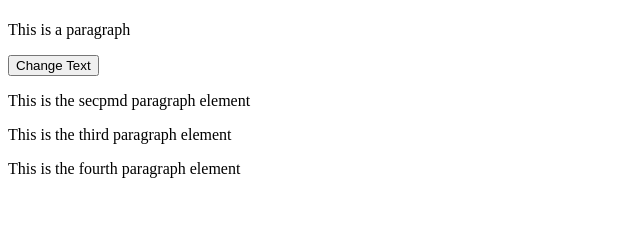
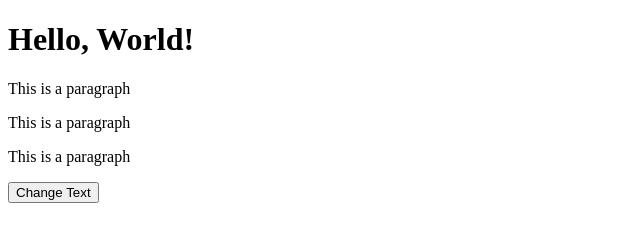
Before and after one commit to thechrishouse/ChrisH_Intro_to_DOM, a plain HTML site: page index.html in a window 1280 px wide. Shown: the whole page, without its empty margins (0-640 px from the left). Drawn offline with Linux system fonts and the light colour scheme.

Commit message:
updated script.js to reflect Canvas exercise

```diff
--- a/index.html
+++ b/index.html
@@ -6,12 +6,11 @@
     <title>Intro To DOM</title>
 </head>
 <body>
-    <h1 id="title"></h1>
-    <p id="description">This is a paragraph</p>
+    <h1 id="main-heading">Hello, World!</h1>
+    <p class="description">This is a paragraph</p>
+    <p class="description">This is a paragraph</p>
+    <p class="description">This is a paragraph</p>
     <button id="changeText">Change Text</button>
-    <p class="passages">This is the secpmd paragraph element</p>
-    <p class="passages">This is the third paragraph element</p>
-    <p class="passages">This is the fourth paragraph element</p>
     <script type="text/javascript" src="script.js"></script>
 </body>
 </html>
--- a/script.js
+++ b/script.js
@@ -5,6 +5,6 @@ console.log(titleElement);
 let description = document.querySelector('.description');
 console.log(description);
 
-const paragraphs = document.querySelectorAll('.passages');
+let descriptions = document.querySelectorAll("p");
 
-console.log(paragraphs);
+console.log(description);
```
